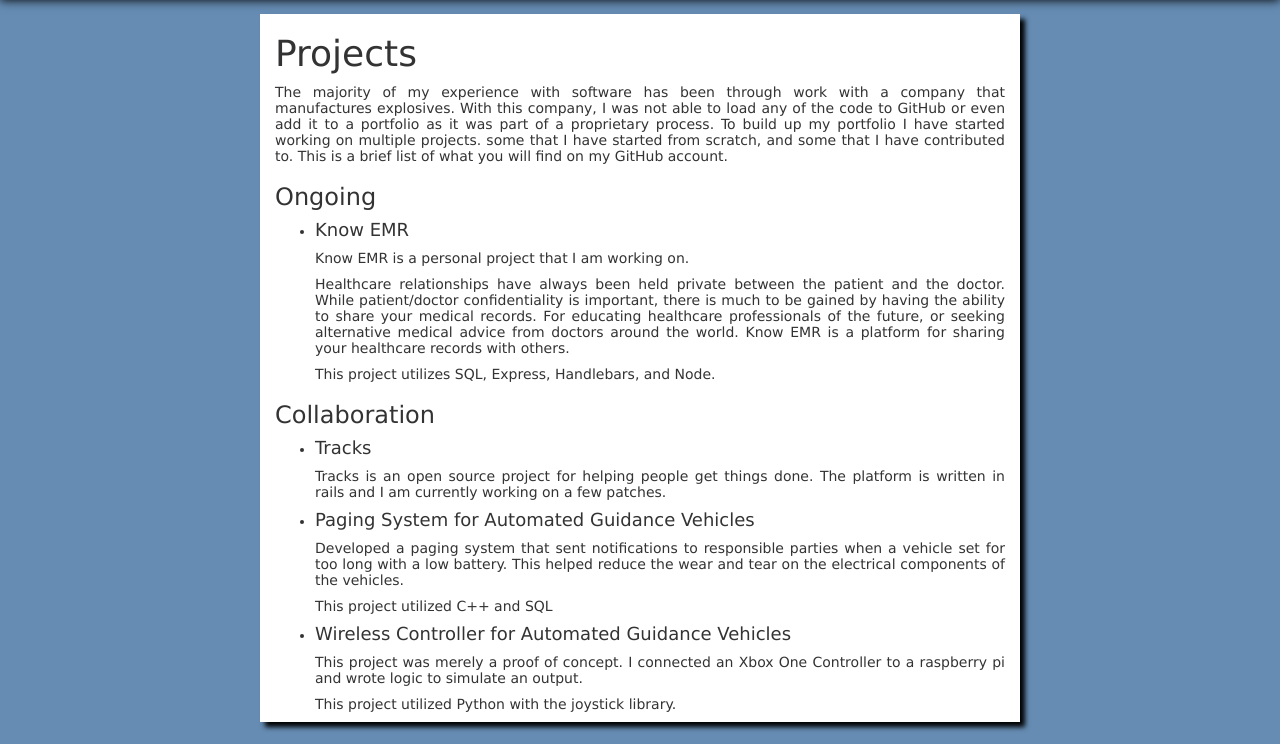
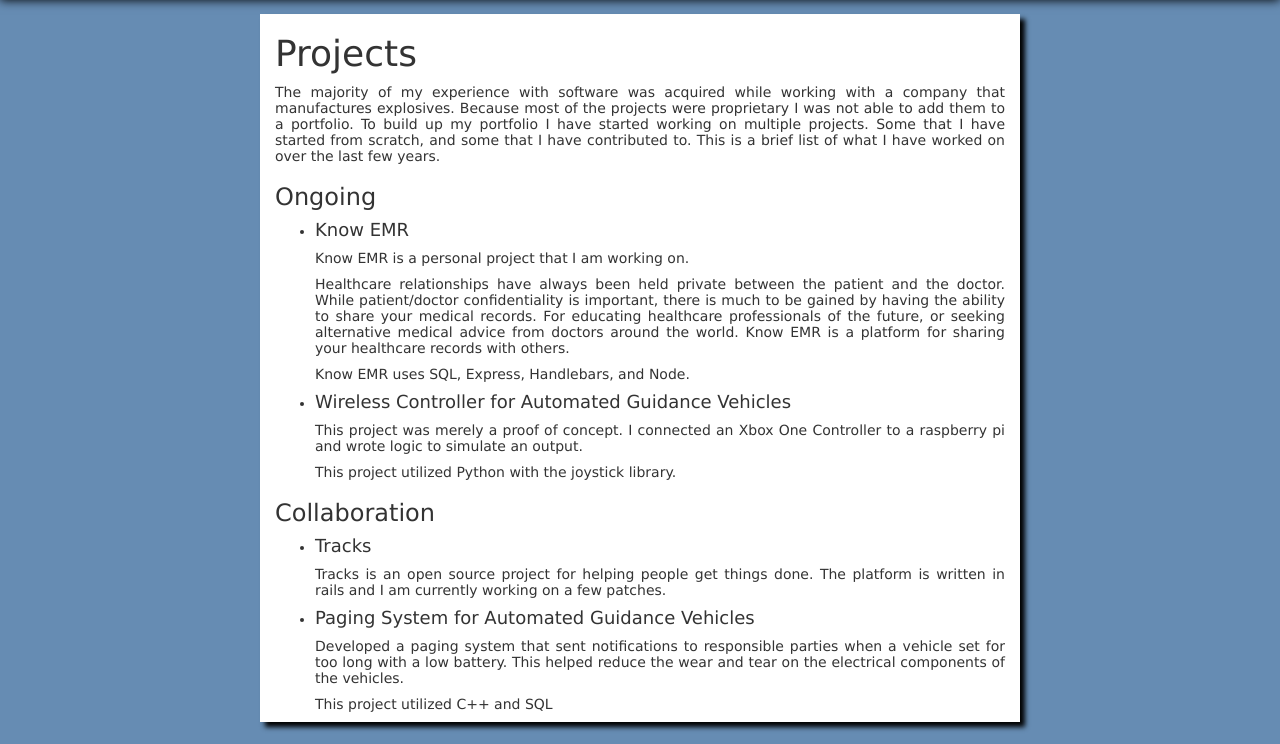
Before and after one commit to RyanTruran/Meetup, a Node server app: page /projects in a window 1280 px wide. Shown: the part 56-800 px from the top of the page. Run offline with Node 20, Linux system fonts and the light colour scheme; some libraries are stand-ins or nearby versions.

Commit message:
re arranging the projects page

```diff
--- a/aboutMe/views/projects.hbs
+++ b/aboutMe/views/projects.hbs
@@ -2,7 +2,12 @@
   <div class="platform col-md-8 col-md-offset-2">
 <h1>Projects</h1>
 <p>
-  The majority of my experience with software has been through work with a company that manufactures explosives. With this company, I was not able to load any of the code to GitHub or even add it to a portfolio as it was part of a proprietary process. To build up my portfolio I have started working on multiple projects. some that I have started from scratch, and some that I have contributed to. This is a brief list of what you will find on my GitHub account.
+  The majority of my experience with software was acquired while working with a
+  company that manufactures explosives. Because most of the projects were
+  proprietary I was not able to add them to a portfolio. To build up my
+  portfolio I have started working on multiple projects. Some that I have
+  started from scratch, and some that I have contributed to. This is a brief
+  list of what I have worked on over the last few years.
 </p>
 <h3>Ongoing</h3>
 <ul>
@@ -20,8 +25,17 @@
       sharing your healthcare records with others.
     </p>
     <p>
-      This project utilizes SQL, Express, Handlebars, and Node.
+      Know EMR uses SQL, Express, Handlebars, and Node.
     </p>
+  </li>
+  <li>
+      <h4>Wireless Controller for Automated Guidance Vehicles</h4>
+      <p>
+        This project was merely a proof of concept. I connected an Xbox One Controller to a raspberry pi and wrote logic to simulate an output.
+      </p>
+      <p>
+        This project utilized Python with the joystick library.
+      </p>
   </li>
 </ul>
 <h3>Collaboration</h3>
@@ -44,14 +58,5 @@
         This project utilized C++ and SQL
       </p>
   </li>
-  <li>
-      <h4>Wireless Controller for Automated Guidance Vehicles</h4>
-      <p>
-        This project was merely a proof of concept. I connected an Xbox One Controller to a raspberry pi and wrote logic to simulate an output.
-      </p>
-      <p>
-        This project utilized Python with the joystick library.
-      </p>
-  </li>
 </ul>
 </div>
```
